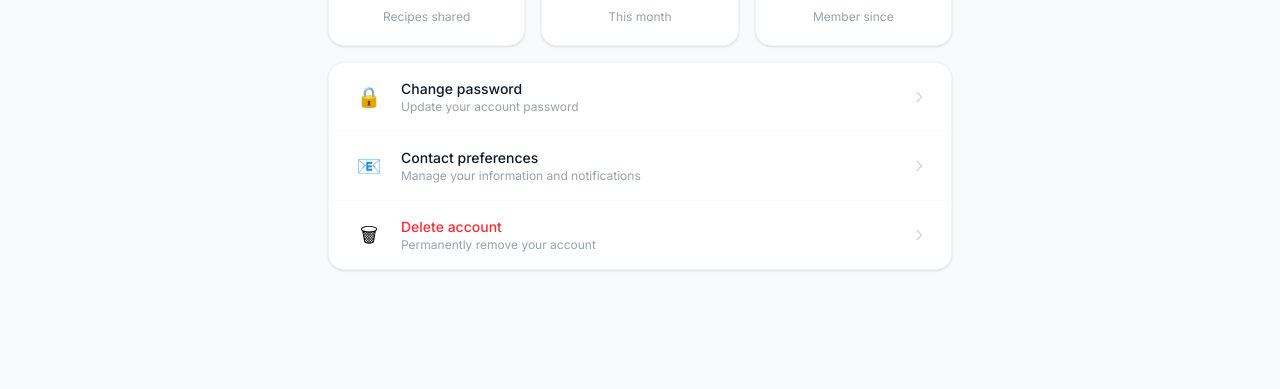
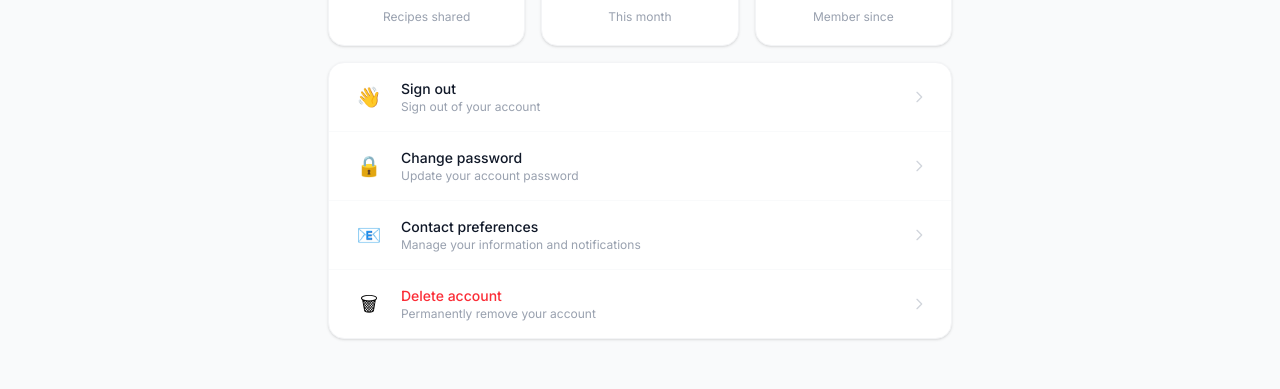
Before and after one commit to j5k0/recipe-website, a React app in the folder packages/frontend/: page /account in a window 1280 px wide. Shown: the part 378-767 px from the top of the page. Built offline with nearby package versions, Linux system fonts and the light colour scheme; no server answers; the HTML template or start-up script is replaced by a standard one.

Commit message:
added: logging out

```diff
--- a/packages/frontend/src/pages/Account.tsx
+++ b/packages/frontend/src/pages/Account.tsx
@@ -1,19 +1,10 @@
 import { ExpandArrow } from "../assets";
-import { useEffect, useState } from "react";
+import { useNavigate } from "react-router-dom";
+import { useAuth } from "../AuthContext";
 
 export default function Account() {
-    const [user, setUser] = useState<{user_name: string, email: string} | null>(null);
-
-    useEffect(() => {
-        fetch(import.meta.env.VITE_BACKEND_URL + '/auth/whoami', {
-            credentials: "include",
-        })
-        .then(res => res.json())
-        .then(data => setUser(data))
-        .catch(() => {});
-        if(!user)
-            setUser({user_name: "", email: ""})
-  }, []);
+    const navigate = useNavigate();
+    const { user, refreshUser } = useAuth();
 
   return (
     <div className="min-h-screen bg-gray-50 pt-16 dark:bg-gray-900">
@@ -67,25 +58,44 @@ export default function Account() {
         <div className="bg-white rounded-2xl border border-gray-100 shadow-sm divide-y divide-gray-50 dark:bg-gray-800 dark:border-gray-700 dark:divide-gray-700">
           {[
             {
+                icon: "👋",
+                label: "Sign out",
+                sub: "Sign out of your account",
+                onClick: async () => {
+                    const res = await fetch(import.meta.env.VITE_BACKEND_URL + "/auth/logout", {
+                        method: "POST",
+                        credentials: "include"
+                    })
+                    if(res.ok){
+                        refreshUser();
+                        navigate("/");
+                    }
+                }
+            },
+            {
               icon: "🔒",
               label: "Change password",
               sub: "Update your account password",
+              onClick: () => {}
             },
             {
               icon: "📧",
               label: "Contact preferences",
               sub: "Manage your information and notifications",
+              onClick: () => {}
             },
             {
               icon: "🗑",
               label: "Delete account",
               sub: "Permanently remove your account",
               danger: true,
+              onClick: () => {}
             },
           ].map((item) => (
             <button
               key={item.label}
               className="w-full flex items-center gap-4 px-6 py-4 hover:bg-gray-50 transition-colors text-left dark:hover:bg-gray-700"
+              onClick={item.onClick}
             >
               <span className="text-xl w-8 text-center">{item.icon}</span>
               <div>
```
Also changed, not shown: 1 other file (tests, documents, lock files or other folders).
